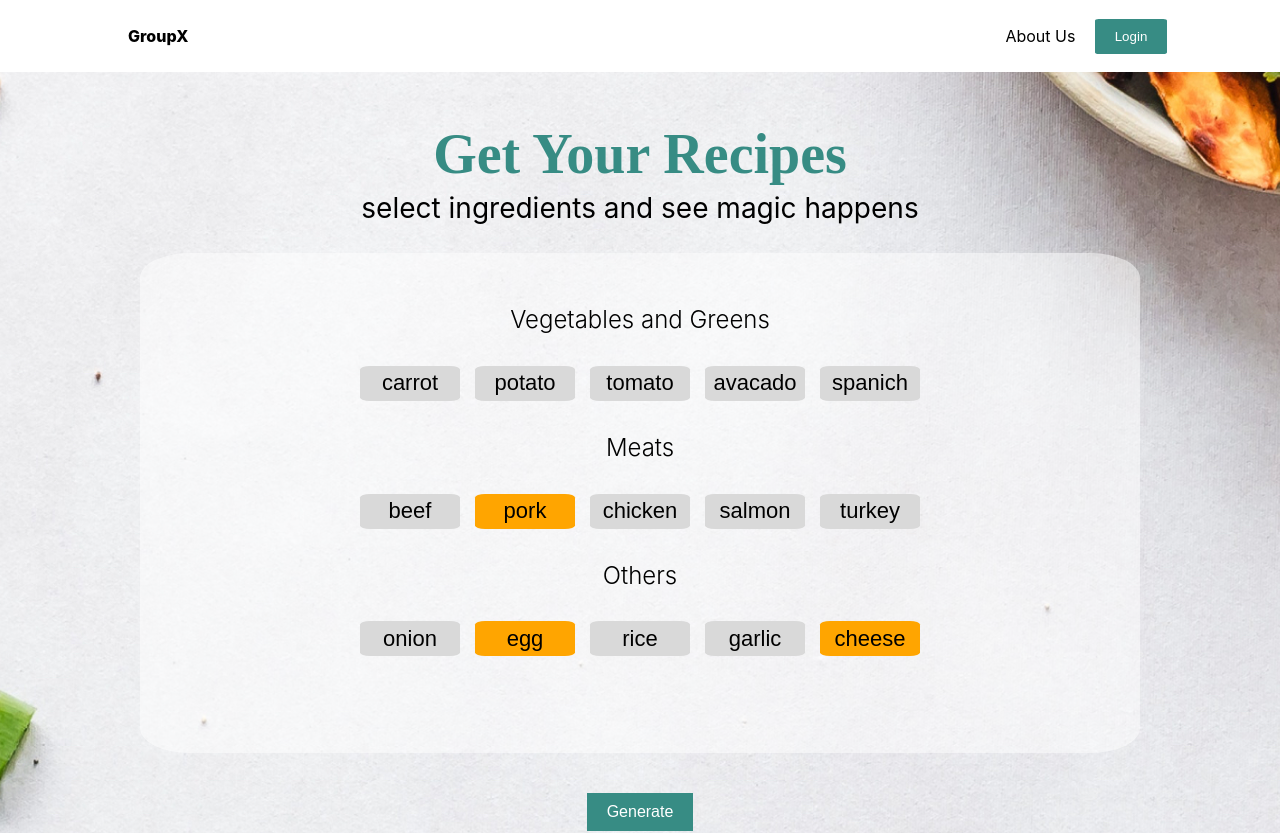
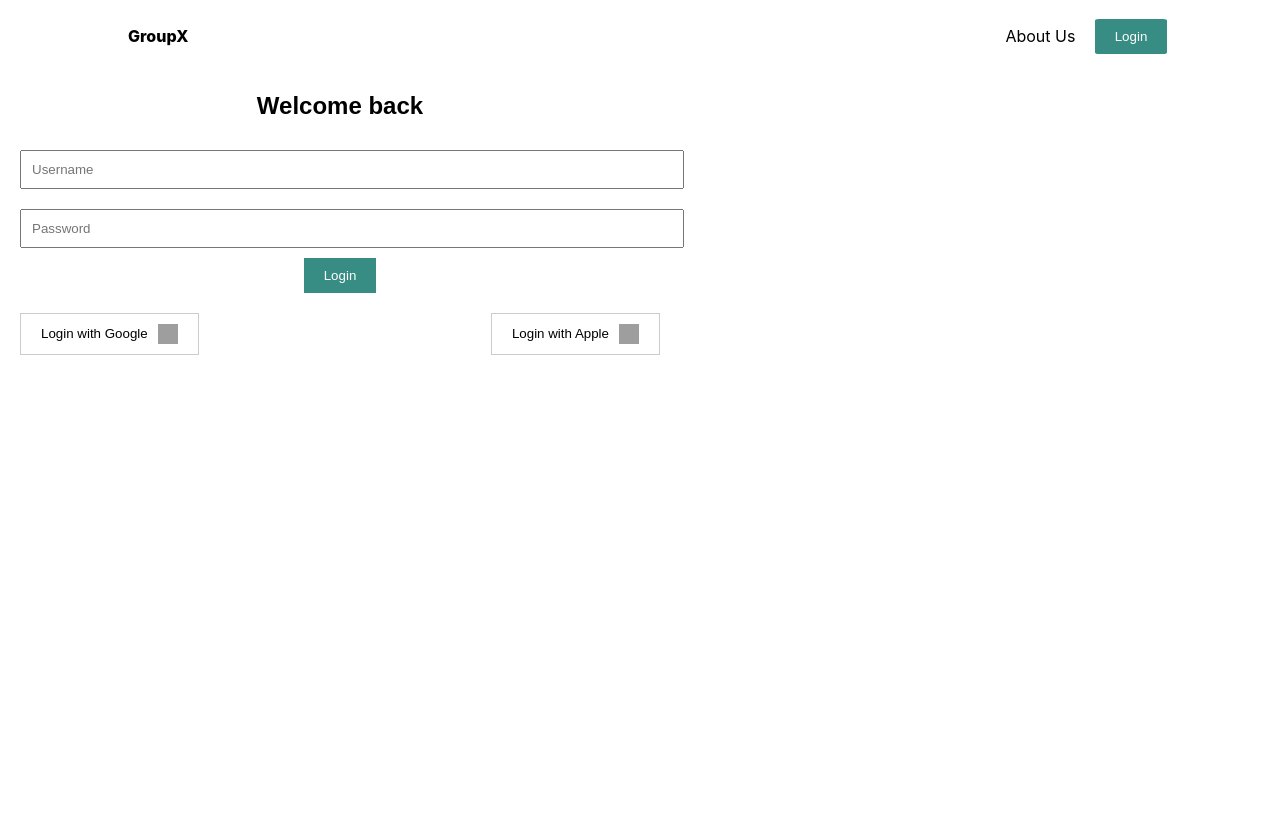
Before and after one commit to VT-SE-Fall2023/groupx-recipe-frontend, a React (Create React App) app: page /login in a window 1280 px wide. Shown: the top 833 px of the page. Built offline with nearby package versions, Linux system fonts and the light colour scheme; grey boxes are pictures that could not be loaded.

Commit message:
feat: Add Login page * set /login route * necessary html components

```diff
--- a/src/App.js
+++ b/src/App.js
@@ -1,75 +1,29 @@
-import React, { useRef, useState } from 'react';
-import displayBg from './img/recipe-display-bg.jpg';
+import React from 'react';
+import { Link, Route, BrowserRouter as Router, Routes } from 'react-router-dom';
+
 import './App.css';
+import Footer from './Footer';
+import Login from './Login';
 import RecipeDisplay from './RecipeDisplay';
-import Footer from './Footer'; // Import the Footer component
 import Header from './Header';
-import Ingredient from './Ingredient';
 
 function App() {
-  const [recipe, setRecipe] = useState(null);
-  const dummyRecipeData = {
-    recipeName: 'Spaghetti Carbonara',
-    steps: [
-      'Place a large pot of lightly salted water (no more than 1 tablespoon salt) over high heat, and bring to a boil. Fill a large bowl with hot water for serving, and set aside.',
-      'In a mixing bowl, whisk together the eggs, yolks and pecorino and Parmesan. Season with a pinch of salt and generous black pepper.',
-      'Set the water to boil. Meanwhile, heat oil in a large skillet over medium heat, add the pork, and sauté until the fat just renders, on the edge of crispness but not hard. Remove from heat and set aside.',
-      'Add pasta to the water and boil until a bit firmer than al dente. Just before pasta is ready, reheat guanciale in skillet, if needed. Reserve 1 cup of pasta water, then drain pasta and add to the skillet over low heat. Stir for a minute or so.',
-      'Empty serving bowl of hot water. Dry it and add hot pasta mixture. Stir in cheese mixture, adding some reserved pasta water if needed for creaminess. Serve immediately, dressing it with a bit of additional grated pecorino and pepper.'
-    ],
-  };
+  return (
 
-  let recipeDisplayRef = useRef(null);
+    <Router>
+      <div className="App">
+        <Header />
 
-  function scrollTo(ref) {
-    if (!ref.current) return;
-    ref.current.scrollIntoView({ behavior: "smooth" });
-  }
+        <div className="container" >
+          <Routes>
+            <Route path="/login" element={<Login />} />
+            <Route path="/" element={<RecipeDisplay />} />
+          </Routes>
+        </div>
 
-  const handleGenerateRecipe = () => {
-    // Replace this with your actual API endpoint
-    // fetch('YOUR_API_ENDPOINT_HERE')
-    //   .then((response) => response.json())
-    //   .then((data) => setRecipe(data))
-    //   .catch((error) => console.error('Error fetching data: ', error));
-    console.log("generate recipe button was clicked");
-    // Simulate an API call by setting the recipe data after a short delay
-    setTimeout(() => {
-      setRecipe(dummyRecipeData);
-    }, 500);
-
-    // Scroll the recipe display into view
-    scrollTo(recipeDisplayRef);
-  };
-
-  const divStyle = {
-    backgroundImage: `url(${displayBg})`,
-    backgroundSize: 'cover', // Adjust as needed
-    backgroundRepeat: 'no-repeat', // Adjust as needed
-    backgroundPosition: 'center bottom', // Adjust as needed
-    height: '1000px',
-    display: 'flex',
-    padding: '5% 20%',
-  };
-
-  return (
-    <div className="App">
-      <Header/>
-      <div className="main">
-        <h1 className="main-title">Get Your Recipes</h1>
-        <p className="main-sub">select ingredients and see magic happens</p>
-        <Ingredient />
-        <button className="generate-button" onClick={handleGenerateRecipe}>
-          Generate
-        </button>
+        <Footer />
       </div>
-
-      <div style={divStyle} ref={recipeDisplayRef}>
-        <RecipeDisplay recipe={recipe} />
-      </div>
-
-      <Footer />
-    </div>
+    </Router>
   );
 }
 
--- /dev/null
+++ b/src/Login.js
@@ -0,0 +1,54 @@
+import React, { useState } from 'react';
+import './css/Login.css';
+
+function Login() {
+    const [username, setUsername] = useState('');
+    const [password, setPassword] = useState('');
+
+    const handlePasswordChange = (event) => {
+        // You can implement password encoding logic here
+        setPassword(event.target.value);
+    };
+
+    const handleLogin = () => {
+        // Implement your login logic here
+        console.log('Logging in with:', username, password);
+    };
+
+    return (
+        <div className="login-container">
+            <div className="login-background">
+                <div className="login-form">
+                    <h2 className="welcome-text">Welcome back</h2>
+                    <input
+                        type="text"
+                        placeholder="Username"
+                        value={username}
+                        onChange={(e) => setUsername(e.target.value)}
+                    />
+                    <input
+                        type="password"
+                        placeholder="Password"
+                        value={password}
+                        onChange={handlePasswordChange}
+                    />
+                    <button className="login-button" onClick={handleLogin}>
+                        Login
+                    </button>
+                    <div className="login-options">
+                        <button className="login-google">
+                            Login with Google
+                            <img src="google-logo.png" alt="Google Logo" />
+                        </button>
+                        <button className="login-apple">
+                            Login with Apple
+                            <img src="apple-logo.png" alt="Apple Logo" />
+                        </button>
+                    </div>
+                </div>
+            </div>
+        </div>
+    );
+};
+
+export default Login;
--- a/src/RecipeDisplay.js
+++ b/src/RecipeDisplay.js
@@ -1,5 +1,6 @@
 import React, { useRef, useState } from 'react';
 import './css/RecipeDisplay.css'; // Import the CSS file
+import Ingredient from './Ingredient';
 import displayBg from './img/recipe-display-bg.jpg';
 import './App.css';
 
@@ -50,8 +51,12 @@ function RecipeDisplay() {
     };
 
     return (
-        <div className="container" >
+
+        <div className="main container" >
+            <h1 className="main-title">Get Your Recipes</h1>
+            <p className="main-sub">select ingredients and see magic happens</p>
             <div className="ingridient-section" >
+                <Ingredient />
                 <button className="generate-button" onClick={handleGenerateRecipe}>
                     Generate
                 </button>
--- /dev/null
+++ b/src/css/Login.css
@@ -0,0 +1,68 @@
+/* Example of Login.css (You can adjust styles as needed) */
+.login-container {
+    display: flex;
+    justify-content: center;
+    align-items: center;
+    height: 100vh;
+}
+
+.login-background {
+    /* background-image: url('background-image.jpg'); */
+    background-size: cover;
+    background-position: center;
+    width: 100%;
+    height: 100%;
+}
+
+.login-form {
+    background: rgba(255, 255, 255, 0.8);
+    border-radius: 5px;
+    padding: 20px;
+    text-align: center;
+    width: 50%;
+}
+
+.welcome-text {
+    font-family: 'Your-Font-Family', sans-serif;
+    font-size: 24px;
+    margin-top: 0;
+}
+
+input {
+    width: 100%;
+    padding: 10px;
+    margin: 10px 0;
+}
+
+.login-button {
+    background-color: var(--primary-color);
+    color: #fff;
+    border: none;
+    padding: 10px 20px;
+    cursor: pointer;
+}
+
+.login-options {
+    display: flex;
+    justify-content: space-between;
+    align-items: center;
+    margin-top: 20px;
+}
+
+.login-google,
+.login-apple {
+    background-color: #fff;
+    border: 1px solid #ccc;
+    padding: 10px 20px;
+    cursor: pointer;
+    display: flex;
+    align-items: center;
+    justify-content: space-between;
+}
+
+.login-google img,
+.login-apple img {
+    width: 20px;
+    height: 20px;
+    margin-left: 10px;
+}
```
